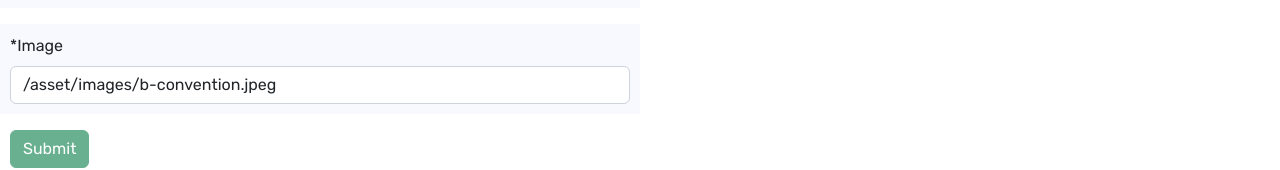
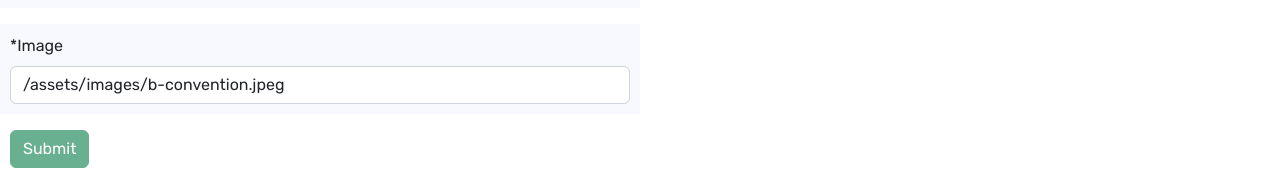
Before and after one commit to mbarrie1979/PlanPro, a React (Vite) app in the folder client/: page /addConference in a window 1280 px wide. Shown: the part 604-774 px from the top of the page. Built offline with nearby package versions, Linux system fonts and the light colour scheme.

Commit message:
Fix link to default asset image for conference

```diff
--- a/client/src/components/ConferenceForm.jsx
+++ b/client/src/components/ConferenceForm.jsx
@@ -12,7 +12,7 @@
     startDate: '',
     endDate: '',
     location: '',
-    image: '/asset/images/b-convention.jpeg'
+    image: '/assets/images/b-convention.jpeg'
   });
   // set state for form validation
   const [validated, setValidated] = useState(false);
@@ -58,7 +58,7 @@
       startDate: '',
       endDate: '',
       location: '',
-      image: '/asset/images/b-convention.jpeg'
+      image: '/assets/images/b-convention.jpeg'
     });
 };
 
```
